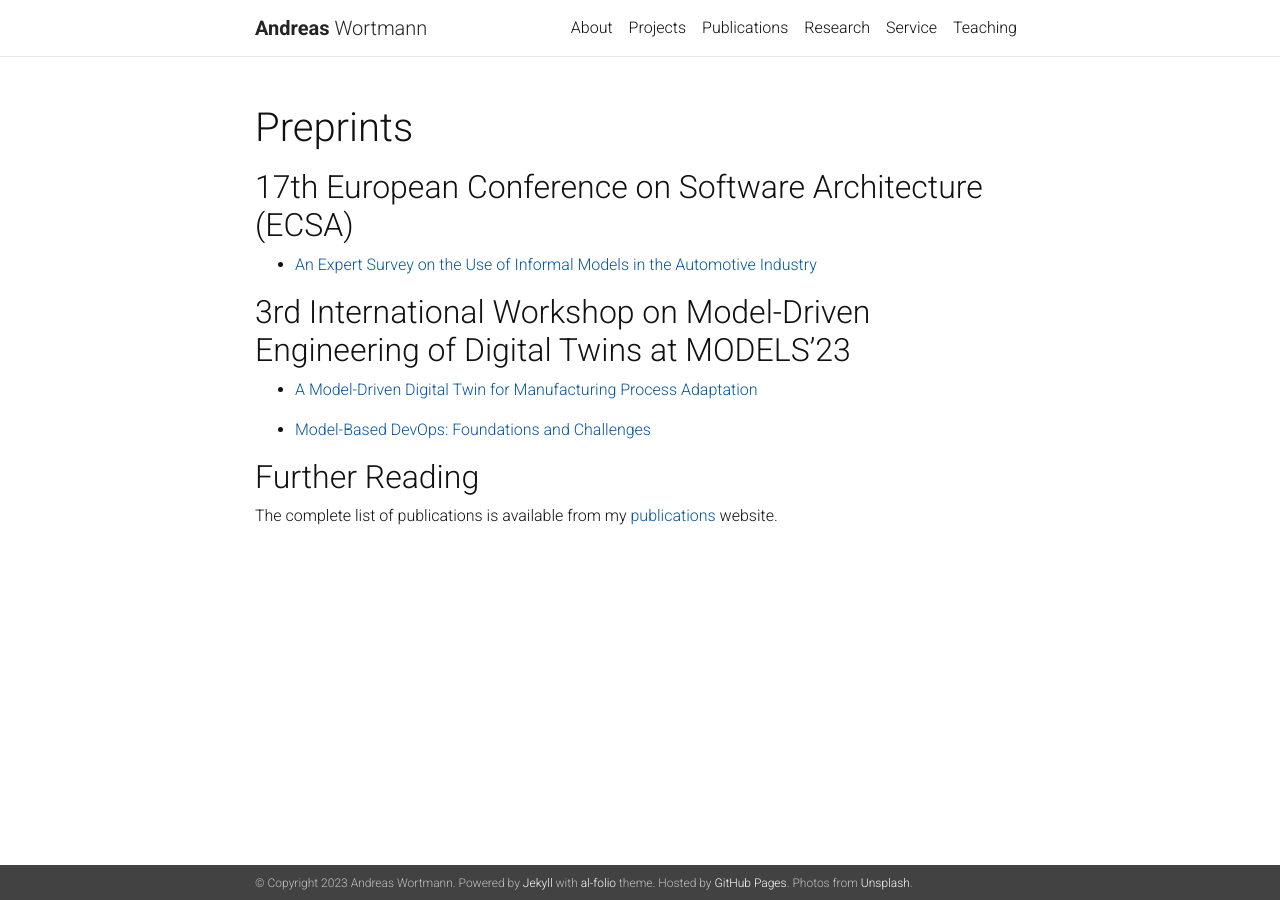
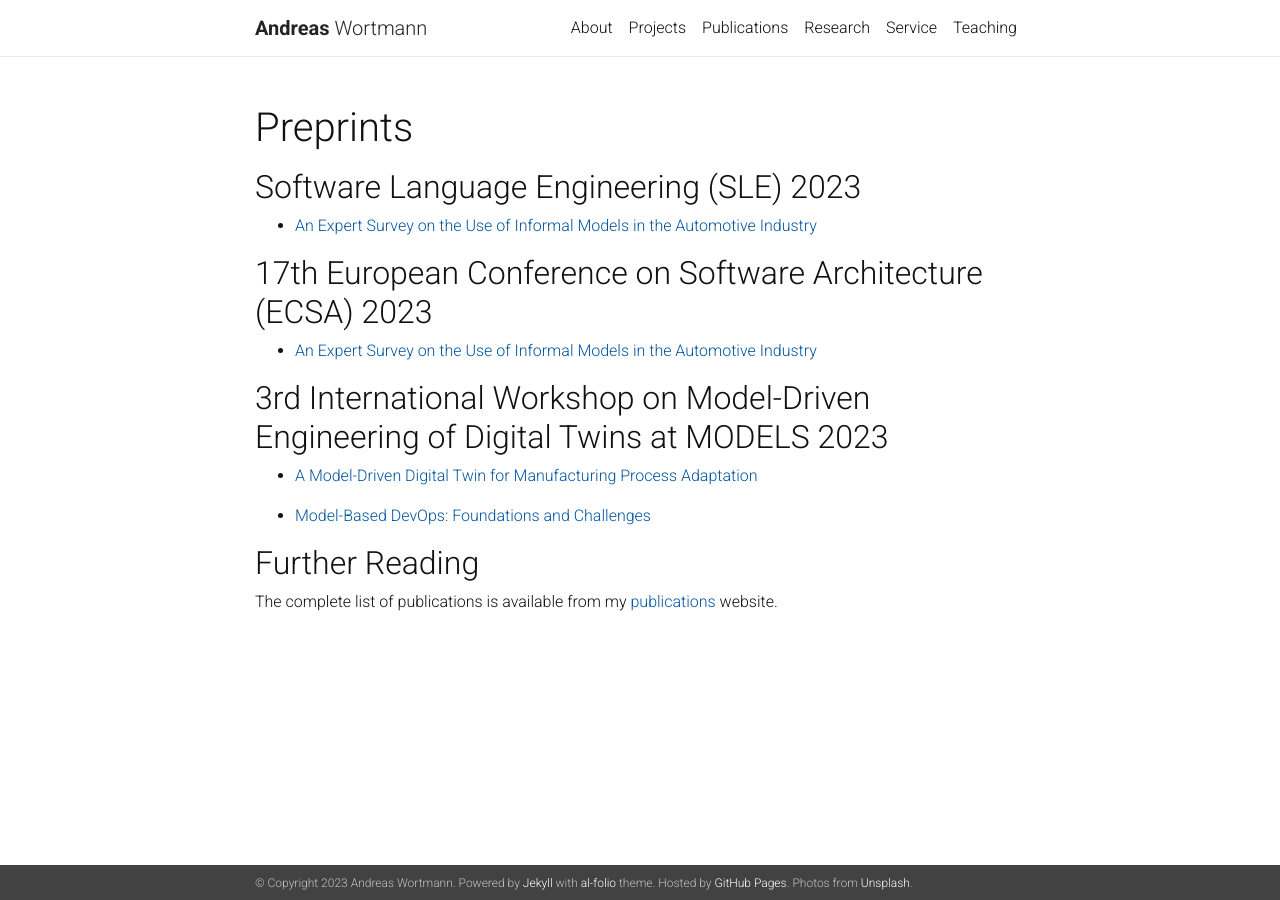
Before and after one commit to awortmann/awortmann.github.io, a Jekyll site: the page built from _pages/preprints.md, in a window 1280 px wide. Built offline with Jekyll 4.4.1, drawn with Linux system fonts in a browser that asks for light colours; nearby versions of some CDN libraries; a style sheet for code colours, icons or effects is not loaded.

Commit message:
Minor update

```diff
--- a/_pages/preprints.md
+++ b/_pages/preprints.md
@@ -6,18 +6,23 @@
 nav: false
 ---
 
-## 17th European Conference on Software Architecture (ECSA)
+## Software Language Engineering (SLE) 2023
 
-- [An Expert Survey on the Use of Informal Models in the Automotive Industry]()
+- [An Expert Survey on the Use of Informal Models in the Automotive Industry](../downloads/preprints/2023/A_Low-Code_Platform_for_Systematic_Component-Oriented_Language_Composition.pdf)
 
-## 3rd International Workshop on Model-Driven Engineering of Digital Twins at MODELS'23
+
+## 17th European Conference on Software Architecture (ECSA) 2023
+
+- [An Expert Survey on the Use of Informal Models in the Automotive Industry](../downloads/preprints/2023/An_Expert_Survey_on_the_Use_of_Informal_Models_in_the_Automotive_Industry.pdf)
+
+
+## 3rd International Workshop on Model-Driven Engineering of Digital Twins at MODELS 2023
 
 - [A Model-Driven Digital Twin for Manufacturing Process Adaptation](../downloads/preprints/2023/A_Model-Driven_Digital_Twin_for_Manufacturing_Process_Adaptation.pdf)
 
 - [Model-Based DevOps: Foundations and Challenges](../downloads/preprints/2023/A_Model-Driven_Digital_Twin_for_Manufacturing_Process_Adaptation.pdf)
 
 
-
 ## Further Reading
 
 The complete list of publications is available from my [publications](../publications/) website.
```
Also changed, not shown: 2 other files.
